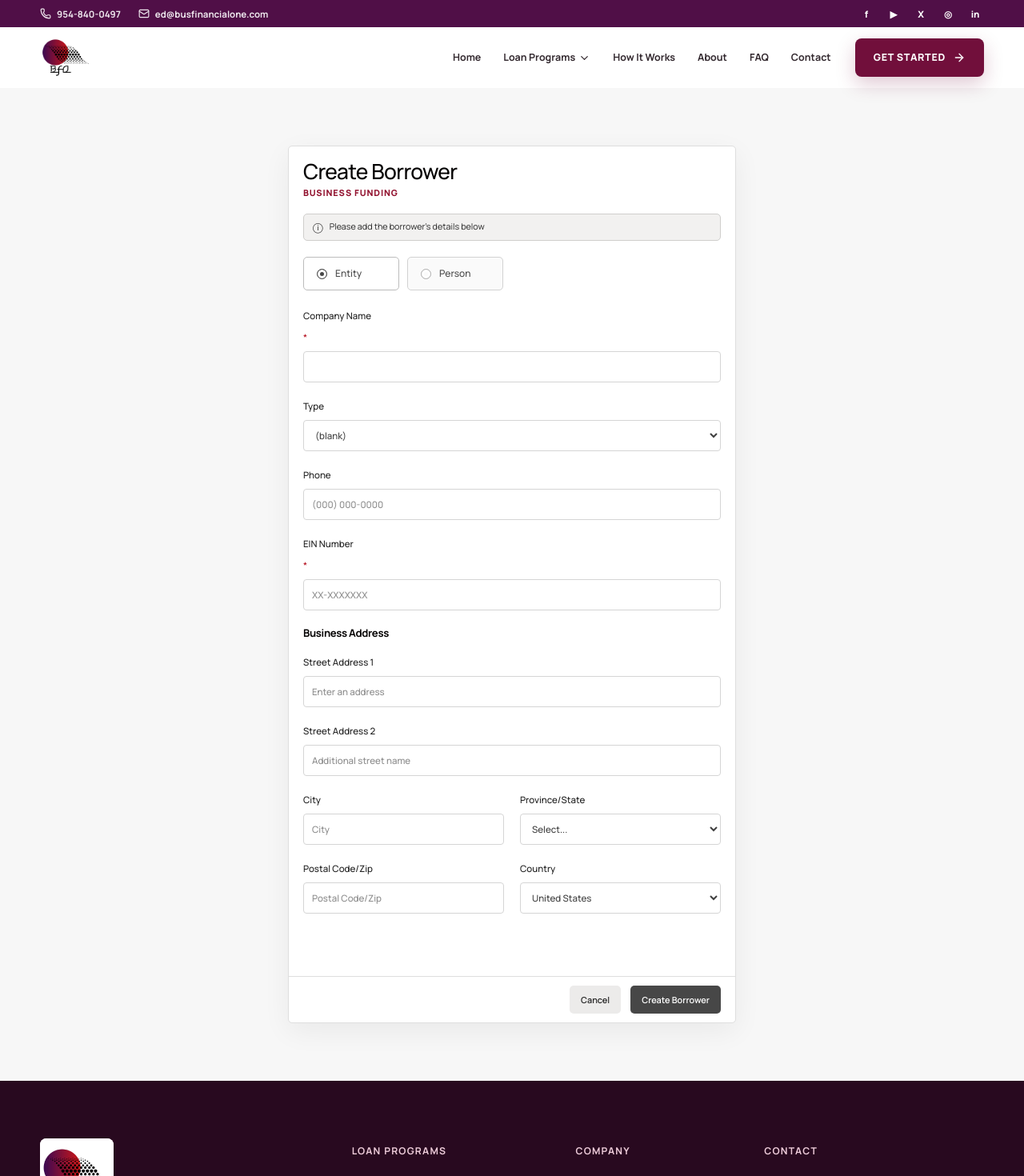
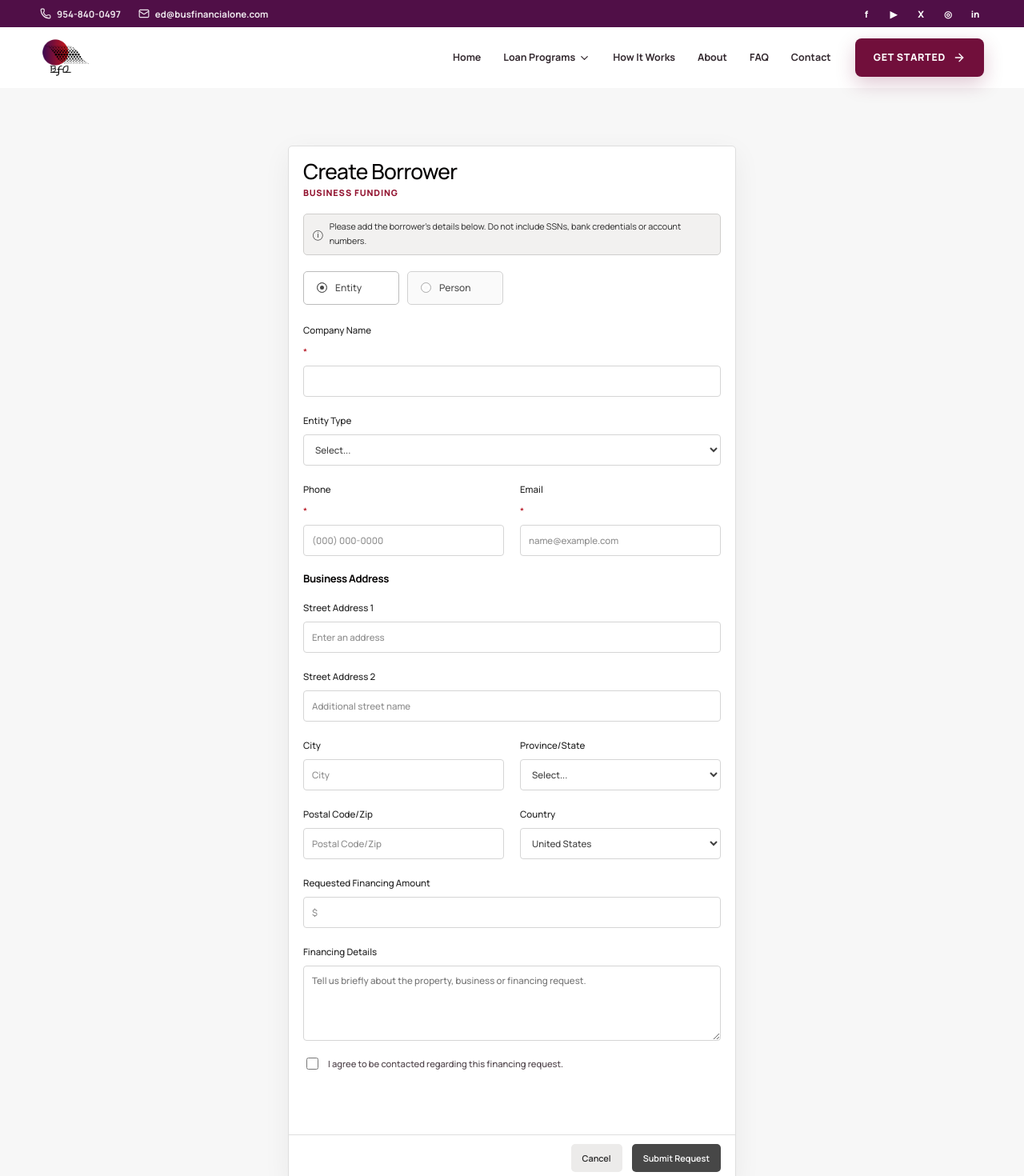
Before and after one commit to tahafatmi1/business-financial-one, a React (Vite) app: page /business-funding/borrower in a window 1280 px wide. Shown: the top 1470 px of the page at 80% size. Built offline with nearby package versions, Linux system fonts and the light colour scheme.

Commit message:
Connect website forms to Web3Forms

```diff
--- a/src/data/business.js
+++ b/src/data/business.js
@@ -6,6 +6,10 @@ export const business = {
   phoneHref: 'tel:+19548400497',
   email: 'ed@busfinancialone.com',
   emailHref: 'mailto:ed@busfinancialone.com',
+  forms: {
+    endpoint: 'https://api.web3forms.com/submit',
+    web3FormsAccessKey: '110ef4ac-4dae-498f-8df0-ea73944b3629'
+  },
   applicationUrl: 'https://99966274.my1003app.com/2522574/register',
   guidelinesUrl: 'https://21505619.fs1.hubspotusercontent-na1.net/hubfs/21505619/Website%20-%20Guidelines%20%282025%29/Equity%20First.pdf',
   address: ['7401 Wiles Road', 'Coral Springs, FL 33067'],
--- a/src/pages/Contact.jsx
+++ b/src/pages/Contact.jsx
@@ -1,16 +1,92 @@
 import { useState } from 'react';
-import { Phone, Mail, MapPin, Send, CheckCircle2 } from 'lucide-react';
+import { CheckCircle2, Mail, MapPin, Phone, Send } from 'lucide-react';
 import Seo from '../components/common/Seo';
 import PageHero from '../components/common/PageHero';
 import { business } from '../data/business';
 import { images } from '../data/loanPrograms';
+import { submitWeb3Form } from '../utils/submitWeb3Form';
 
 export default function Contact() {
-  const [sent, setSent] = useState(false);
-  const submit = (event) => { event.preventDefault(); setSent(true); };
-  return <><Seo title="Contact" description="Contact Business Financial One in Coral Springs, Florida to discuss real estate or business financing." /><PageHero eyebrow="Connect With BFO" title="Let’s Talk About Your Financing Needs" text="Reach out with a question or tell us about the opportunity you are working on." image={images.commercial} cta={false} />
-    <section className="section"><div className="container contact-grid"><div className="contact-info"><span className="eyebrow">Contact Information</span><h2>Business Financial One</h2><p>Speak with a financing specialist about your property, transaction or business capital needs.</p><a href={business.phoneHref}><Phone /> <span><small>Call us</small>{business.phone}</span></a><a href={business.emailHref}><Mail /> <span><small>Email us</small>{business.email}</span></a><div className="contact-address"><MapPin /><span><small>Visit us</small>{business.address[0]}<br />{business.address[1]}</span></div><div className="contact-social"><a href={business.social.facebook} target="_blank" rel="noreferrer" aria-label="Facebook">f</a><a href={business.social.youtube} target="_blank" rel="noreferrer" aria-label="YouTube">▶</a><a href={business.social.x} target="_blank" rel="noreferrer" aria-label="X / Twitter">X</a><a href={business.social.instagram} target="_blank" rel="noreferrer" aria-label="Instagram">◎</a><a href={business.social.linkedin} target="_blank" rel="noreferrer" aria-label="LinkedIn">in</a></div></div>
-      <div className="contact-form-wrap">{sent ? <div className="form-success"><CheckCircle2 /><h2>Message Ready</h2><p>Thank you for contacting BFO. This demonstration does not transmit information to a server. To send your message now, email <a href={business.emailHref}>{business.email}</a>.</p><button className="button button--primary" onClick={() => setSent(false)}>Send Another Message</button></div> : <form className="contact-form" onSubmit={submit}><h2>Send a Message</h2><div className="form-grid"><label>Full Name<input name="name" required autoComplete="name" /></label><label>Email Address<input type="email" name="email" required autoComplete="email" /></label><label>Phone Number<input type="tel" name="phone" required autoComplete="tel" /></label><label>Company<input name="company" autoComplete="organization" /></label><label className="field-full">Subject<select name="subject" required defaultValue=""><option value="" disabled>Select a subject</option><option>Real Estate Financing</option><option>Business Funding</option><option>Broker / Correspondent Inquiry</option><option>General Question</option></select></label><label className="field-full">Message<textarea name="message" rows="5" required /></label></div><button className="button button--primary" type="submit">Send Message <Send size={17} /></button><p className="form-note">This form is currently a front-end demonstration and does not transmit information.</p></form>}</div></div></section>
-    <section className="map-placeholder"><div><MapPin /><strong>Coral Springs, Florida</strong><span>7401 Wiles Road · Coral Springs, FL 33067</span><a href="https://www.google.com/maps/search/?api=1&query=7401+Wiles+Road+Coral+Springs+FL+33067" target="_blank" rel="noreferrer">Open in Google Maps</a></div></section>
+  const [status, setStatus] = useState('idle');
+  const [error, setError] = useState('');
+
+  const submit = async (event) => {
+    event.preventDefault();
+    const form = event.currentTarget;
+    setStatus('submitting');
+    setError('');
+
+    try {
+      await submitWeb3Form(form, 'New BFO Contact Inquiry');
+      form.reset();
+      setStatus('success');
+    } catch (submissionError) {
+      setError(submissionError.message);
+      setStatus('error');
+    }
+  };
+
+  return <>
+    <Seo title="Contact" description="Contact Business Financial One in Coral Springs, Florida to discuss real estate or business financing." />
+    <PageHero eyebrow="Connect With BFO" title="Let’s Talk About Your Financing Needs" text="Reach out with a question or tell us about the opportunity you are working on." image={images.commercial} cta={false} />
+    <section className="section">
+      <div className="container contact-grid">
+        <div className="contact-info">
+          <span className="eyebrow">Contact Information</span>
+          <h2>Business Financial One</h2>
+          <p>Speak with a financing specialist about your property, transaction or business capital needs.</p>
+          <a href={business.phoneHref}><Phone /> <span><small>Call us</small>{business.phone}</span></a>
+          <a href={business.emailHref}><Mail /> <span><small>Email us</small>{business.email}</span></a>
+          <div className="contact-address"><MapPin /><span><small>Visit us</small>{business.address[0]}<br />{business.address[1]}</span></div>
+          <div className="contact-social">
+            <a href={business.social.facebook} target="_blank" rel="noreferrer" aria-label="Facebook">f</a>
+            <a href={business.social.youtube} target="_blank" rel="noreferrer" aria-label="YouTube">▶</a>
+            <a href={business.social.x} target="_blank" rel="noreferrer" aria-label="X / Twitter">X</a>
+            <a href={business.social.instagram} target="_blank" rel="noreferrer" aria-label="Instagram">◎</a>
+            <a href={business.social.linkedin} target="_blank" rel="noreferrer" aria-label="LinkedIn">in</a>
+          </div>
+        </div>
+        <div className="contact-form-wrap">
+          {status === 'success' ? (
+            <div className="form-success" role="status">
+              <CheckCircle2 />
+              <h2>Message Sent</h2>
+              <p>Thank you for contacting BFO. Your message was delivered to our financing team, and we’ll follow up using the information you provided.</p>
+              <button className="button button--primary" onClick={() => setStatus('idle')}>Send Another Message</button>
+            </div>
+          ) : (
+            <form className="contact-form" onSubmit={submit}>
+              <h2>Send a Message</h2>
+              <input className="form-honeypot" type="checkbox" name="botcheck" tabIndex="-1" autoComplete="off" aria-hidden="true" />
+              <div className="form-grid">
+                <label>Full Name<input name="name" required autoComplete="name" /></label>
+                <label>Email Address<input type="email" name="email" required autoComplete="email" /></label>
+                <label>Phone Number<input type="tel" name="phone" required autoComplete="tel" /></label>
+                <label>Company<input name="company" autoComplete="organization" /></label>
+                <label className="field-full">Subject
+                  <select name="inquiryType" required defaultValue="">
+                    <option value="" disabled>Select a subject</option>
+                    <option>Real Estate Financing</option>
+                    <option>Business Funding</option>
+                    <option>Broker / Correspondent Inquiry</option>
+                    <option>General Question</option>
+                  </select>
+                </label>
+                <label className="field-full">Message<textarea name="message" rows="5" required /></label>
+                <label className="field-full form-consent"><input type="checkbox" name="contactConsent" value="Agreed" required /><span>I agree to be contacted regarding this inquiry.</span></label>
+              </div>
+              {status === 'error' && <p className="form-error" role="alert">{error} You can also email <a href={business.emailHref}>{business.email}</a>.</p>}
+              <button className="button button--primary" type="submit" disabled={status === 'submitting'}>
+                {status === 'submitting' ? 'Sending…' : <>Send Message <Send size={17} /></>}
+              </button>
+              <p className="form-note">Do not include Social Security numbers, banking credentials or other highly sensitive information.</p>
+            </form>
+          )}
+        </div>
+      </div>
+    </section>
+    <section className="map-placeholder">
+      <div><MapPin /><strong>Coral Springs, Florida</strong><span>7401 Wiles Road · Coral Springs, FL 33067</span><a href="https://www.google.com/maps/search/?api=1&query=7401+Wiles+Road+Coral+Springs+FL+33067" target="_blank" rel="noreferrer">Open in Google Maps</a></div>
+    </section>
   </>;
 }
--- a/src/pages/CreateBorrower.jsx
+++ b/src/pages/CreateBorrower.jsx
@@ -1,6 +1,8 @@
 import { useState } from 'react';
 import { Link } from 'react-router-dom';
 import Seo from '../components/common/Seo';
+import { business } from '../data/business';
+import { submitWeb3Form } from '../utils/submitWeb3Form';
 
 const states = [
   'Alabama', 'Alaska', 'Arizona', 'Arkansas', 'California', 'Colorado', 'Connecticut', 'Delaware',
@@ -14,12 +16,31 @@ const states = [
 
 export default function CreateBorrower({ programName, cancelTo }) {
   const [borrowerType, setBorrowerType] = useState('entity');
-  const [submitted, setSubmitted] = useState(false);
+  const [status, setStatus] = useState('idle');
+  const [error, setError] = useState('');
 
-  const submit = (event) => {
+  const submit = async (event) => {
     event.preventDefault();
-    setSubmitted(true);
+    const form = event.currentTarget;
+    setStatus('submitting');
+    setError('');
+
+    try {
+      await submitWeb3Form(form, `New BFO ${programName} Request`);
+      form.reset();
+      setBorrowerType('entity');
+      setStatus('success');
+    } catch (submissionError) {
+      setError(submissionError.message);
+      setStatus('error');
+    }
   };
+
+  const notice = status === 'success'
+    ? 'Your borrower information was sent to Business Financial One. A financing specialist will follow up.'
+    : status === 'error'
+      ? `${error} Please try again or email ${business.email}.`
+      : 'Please add the borrower’s details below. Do not include SSNs, bank credentials or account numbers.';
 
   return <>
     <Seo title={`Create Borrower | ${programName}`} description={`Create a borrower profile for ${programName} financing with Business Financial One.`} />
@@ -27,7 +48,11 @@ export default function CreateBorrower({ programName, cancelTo }) {
       <form className="borrower-form" onSubmit={submit}>
         <h1>Create Borrower</h1>
         <p className="borrower-form__program">{programName}</p>
-        <div className={`borrower-form__notice${submitted ? ' borrower-form__notice--success' : ''}`} role="status"><span aria-hidden="true">ⓘ</span>{submitted ? 'Borrower details are ready for review.' : 'Please add the borrower’s details below'}</div>
+        <input type="hidden" name="program" value={programName} />
+        <input className="form-honeypot" type="checkbox" name="botcheck" tabIndex="-1" autoComplete="off" aria-hidden="true" />
+        <div className={`borrower-form__notice${status === 'success' ? ' borrower-form__notice--success' : ''}${status === 'error' ? ' borrower-form__notice--error' : ''}`} role={status === 'error' ? 'alert' : 'status'} aria-live="polite">
+          <span aria-hidden="true">ⓘ</span>{notice}
+        </div>
 
         <fieldset className="borrower-form__type">
           <legend className="sr-only">Borrower type</legend>
@@ -36,10 +61,12 @@ export default function CreateBorrower({ programName, cancelTo }) {
         </fieldset>
 
         <div className="borrower-form__fields">
-          <label>{borrowerType === 'entity' ? 'Company Name' : 'Full Name'} <span aria-hidden="true">*</span><input name="borrowerName" required /></label>
-          <label>Type<select name="entityType" defaultValue=""><option value="">(blank)</option><option>LLC</option><option>Corporation</option><option>Partnership</option><option>Sole Proprietorship</option><option>Trust</option></select></label>
-          <label>Phone<input type="tel" name="phone" placeholder="(000) 000-0000" autoComplete="tel" /></label>
-          <label>{borrowerType === 'entity' ? 'EIN Number' : 'SSN Number'} <span aria-hidden="true">*</span><input name="taxId" placeholder={borrowerType === 'entity' ? 'XX-XXXXXXX' : 'XXX-XX-XXXX'} required /></label>
+          <label>{borrowerType === 'entity' ? 'Company Name' : 'Full Name'} <span aria-hidden="true">*</span><input name="borrowerName" required autoComplete={borrowerType === 'entity' ? 'organization' : 'name'} /></label>
+          {borrowerType === 'entity' && <label>Entity Type<select name="entityType" defaultValue=""><option value="">Select...</option><option>LLC</option><option>Corporation</option><option>Partnership</option><option>Sole Proprietorship</option><option>Trust</option></select></label>}
+          <div className="borrower-form__row">
+            <label>Phone <span aria-hidden="true">*</span><input type="tel" name="phone" placeholder="(000) 000-0000" autoComplete="tel" required /></label>
+            <label>Email <span aria-hidden="true">*</span><input type="email" name="email" placeholder="name@example.com" autoComplete="email" required /></label>
+          </div>
 
           <h2>Business Address</h2>
           <label>Street Address 1<input name="street1" placeholder="Enter an address" autoComplete="address-line1" /></label>
@@ -52,9 +79,15 @@ export default function CreateBorrower({ programName, cancelTo }) {
             <label>Postal Code/Zip<input name="postalCode" placeholder="Postal Code/Zip" autoComplete="postal-code" /></label>
             <label>Country<select name="country" defaultValue="United States" autoComplete="country-name"><option>United States</option></select></label>
           </div>
+          <label>Requested Financing Amount<input name="requestedAmount" inputMode="decimal" placeholder="$" /></label>
+          <label>Financing Details<textarea name="financingDetails" rows="4" placeholder="Tell us briefly about the property, business or financing request." /></label>
+          <label className="form-consent"><input type="checkbox" name="contactConsent" value="Agreed" required /><span>I agree to be contacted regarding this financing request.</span></label>
         </div>
 
-        <div className="borrower-form__actions"><Link to={cancelTo}>Cancel</Link><button type="submit">Create Borrower</button></div>
+        <div className="borrower-form__actions">
+          <Link to={cancelTo}>Cancel</Link>
+          <button type="submit" disabled={status === 'submitting'}>{status === 'submitting' ? 'Sending…' : 'Submit Request'}</button>
+        </div>
       </form>
     </section>
   </>;
--- a/src/styles/global.css
+++ b/src/styles/global.css
@@ -313,6 +313,13 @@ label > span[aria-hidden] { color: var(--red); }
 .contact-form h2 { font-size: 2rem; }
 .contact-form .button { margin-top: 22px; }
 .form-note { font-size: .67rem; margin: 12px 0 0; }
+.form-error { margin: 16px 0 0; padding: 11px 13px; color: #802433; background: #fff0f1; border: 1px solid #e2aeb5; border-radius: 7px; font-size: .72rem; }
+.form-error a { text-decoration: underline; }
+.form-honeypot { display: none !important; }
+.form-consent { display: flex !important; align-items: flex-start; gap: 9px !important; font-size: .7rem !important; font-weight: 500 !important; }
+.form-consent input { width: 15px !important; height: 15px !important; flex: 0 0 auto; margin-top: 1px; }
+.form-consent span { color: #4c4047; }
+.button:disabled, button:disabled { cursor: wait; opacity: .65; }
 .form-success { text-align: center; padding: 35px 10px; }
 .form-success > svg { width: 55px; height: 55px; color: var(--burgundy); }
 .form-success h2 { margin: 20px 0 12px; }
@@ -411,6 +418,7 @@ label > span[aria-hidden] { color: var(--red); }
 .borrower-form__notice { min-height: 31px; display: flex; align-items: center; gap: 8px; padding: 7px 11px; color: #252525; background: #f2f1f0; border: 1px solid #cfcecc; border-radius: 5px; font-size: .67rem; }
 .borrower-form__notice > span { font-size: .78rem; line-height: 1; }
 .borrower-form__notice--success { color: #245b36; background: #edf8f0; border-color: #b8d8c1; }
+.borrower-form__notice--error { color: #802433; background: #fff0f1; border-color: #e2aeb5; }
 .borrower-form__type { display: flex; gap: 10px; margin-top: 20px; margin-bottom: 22px; padding: 0; border: 0; }
 .borrower-form__type label { width: 120px; min-height: 42px; display: flex; align-items: center; gap: 10px; padding: 9px 16px; color: #4b4b4b; background: #fafafa; border: 1px solid #d2d2d2; border-radius: 5px; cursor: pointer; font-size: .75rem; font-weight: 500; }
 .borrower-form__type input { position: absolute; width: 1px; height: 1px; opacity: 0; }
@@ -420,7 +428,8 @@ label > span[aria-hidden] { color: var(--red); }
 .borrower-form__type label:has(input:focus-visible) { outline: 3px solid rgba(113,15,59,.22); outline-offset: 2px; }
 .borrower-form__fields { display: grid; gap: 20px; }
 .borrower-form__fields > label, .borrower-form__row label { display: grid; gap: 8px; color: #202020; font-size: .72rem; font-weight: 500; }
-.borrower-form__fields input, .borrower-form__fields select { height: 39px; padding: 8px 10px; color: #404040; border-color: #d5d5d5; border-radius: 4px; font-size: .72rem; }
+.borrower-form__fields input, .borrower-form__fields select, .borrower-form__fields textarea { padding: 8px 10px; color: #404040; border-color: #d5d5d5; border-radius: 4px; font-size: .72rem; }
+.borrower-form__fields input, .borrower-form__fields select { height: 39px; }
 .borrower-form__fields input::placeholder { color: #8c8c8c; }
 .borrower-form__fields h2 { margin: 1px 0 0; font-family: var(--sans); font-size: .82rem; font-weight: 700; }
 .borrower-form__row { display: grid; grid-template-columns: 1fr 1fr; gap: 20px; }
@@ -430,6 +439,7 @@ label > span[aria-hidden] { color: var(--red); }
 .borrower-form__actions button { color: white; background: #474747; }
 .borrower-form__actions a:hover { background: #dfdddb; }
 .borrower-form__actions button:hover { background: var(--purple-dark); }
+.borrower-form__actions button:disabled { background: #6f6f6f; }
 
 /* Legal / misc */
 .legal-hero { padding: 85px 0; color: white; background: var(--footer); }
--- /dev/null
+++ b/src/utils/submitWeb3Form.js
@@ -0,0 +1,21 @@
+import { business } from '../data/business';
+
+export async function submitWeb3Form(form, subject) {
+  const formData = new FormData(form);
+  formData.set('access_key', business.forms.web3FormsAccessKey);
+  formData.set('subject', subject);
+  formData.set('from_name', `${business.name} Website`);
+
+  const response = await fetch(business.forms.endpoint, {
+    method: 'POST',
+    body: formData
+  });
+
+  const result = await response.json().catch(() => null);
+
+  if (!response.ok || !result?.success) {
+    throw new Error(result?.message || 'We could not send your information. Please try again.');
+  }
+
+  return result;
+}
```
Also changed, not shown: 1 other file (tests, documents, lock files or other folders).
